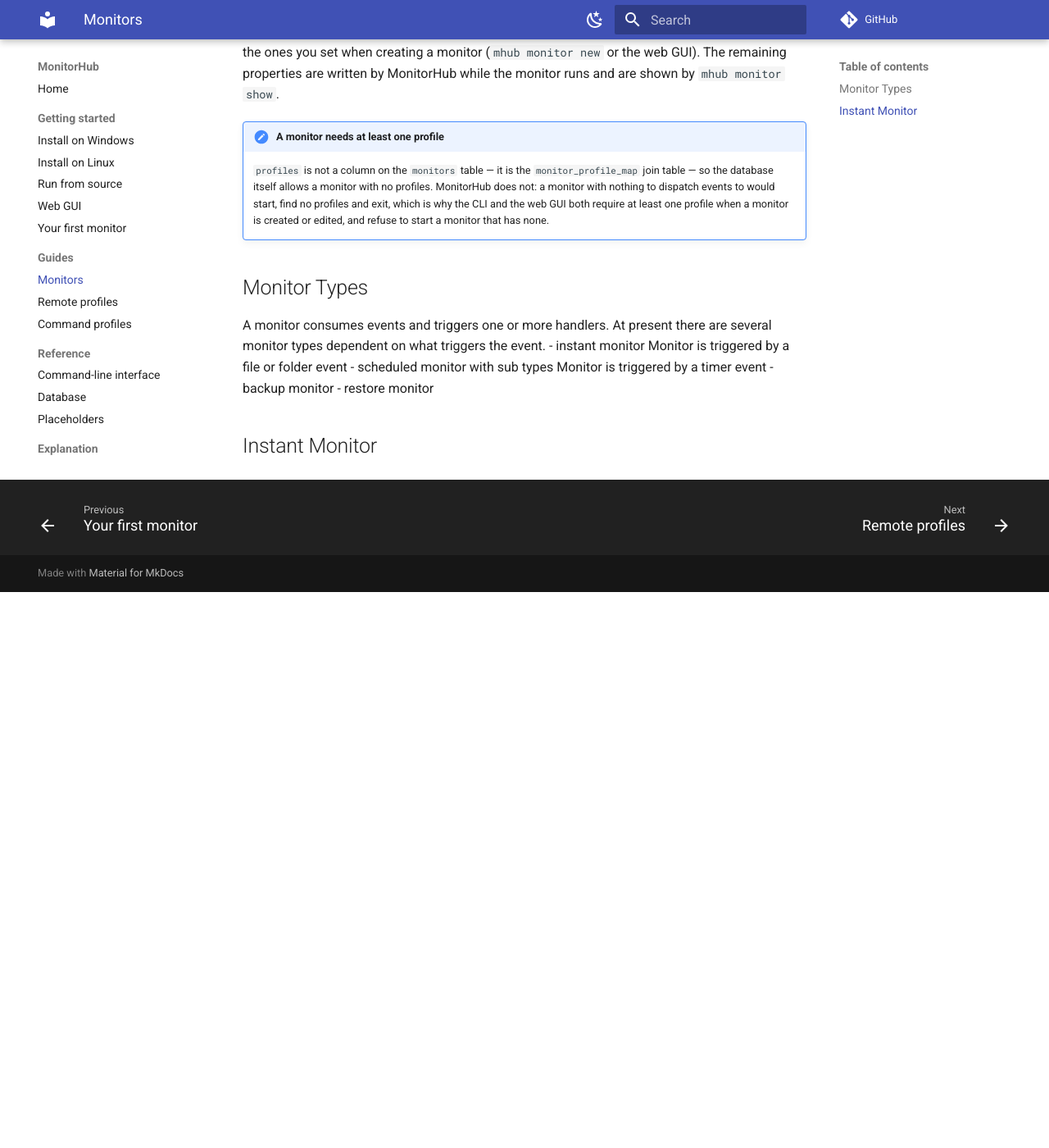
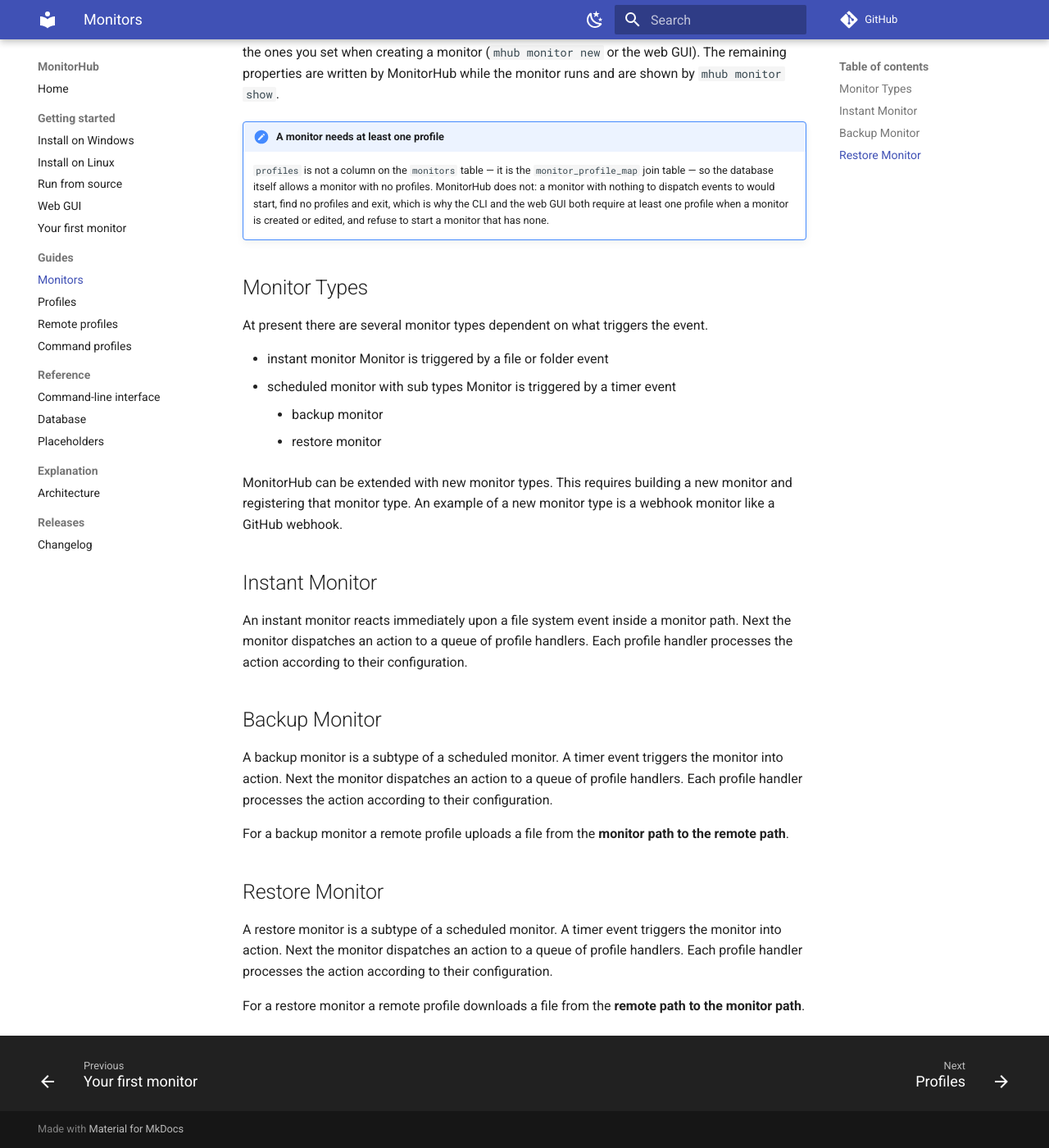
Before and after one commit to Transparent-Systems/monitorhub, an MkDocs documentation site: the page built from docs/guides/monitors.md, in a window 1280 px wide and 1400 px high, scrolled down 893 px. Shown: the whole window at 82% size. Built offline with MkDocs 1.6.1 and Material for MkDocs 9.7.7, drawn with Linux system fonts in a browser that asks for light colours; comment, search, counter and statistics services are not loaded; before the commit the page ends 1615 px from its top, so only the background shows below that.

Commit message:
Added profiles document

```diff
--- a/docs/guides/monitors.md
+++ b/docs/guides/monitors.md
@@ -32,8 +32,8 @@
 
 ## Monitor Types
 
-A monitor consumes events and triggers one or more handlers.
 At present there are several monitor types dependent on what triggers the event.
+
 - instant monitor
     Monitor is triggered by a file or folder event
 - scheduled monitor with sub types
@@ -41,5 +41,20 @@
     - backup monitor
     - restore monitor
 
+MonitorHub can be extended with new monitor types. This requires building a new monitor and registering that monitor type. An example of a new monitor type is a webhook monitor like a GitHub webhook.
 
 ## Instant Monitor
+An instant monitor reacts immediately upon a file system event inside a monitor path.
+Next the monitor dispatches an action to a queue of profile handlers. Each profile handler processes the action according to their configuration.
+
+## Backup Monitor
+A backup monitor is a subtype of a scheduled monitor. A timer event triggers the monitor into action.
+Next the monitor dispatches an action to a queue of profile handlers. Each profile handler processes the action according to their configuration.
+
+For a backup monitor a remote profile uploads a file from the **monitor path to the remote path**.
+
+## Restore Monitor
+A restore monitor is a subtype of a scheduled monitor. A timer event triggers the monitor into action.
+Next the monitor dispatches an action to a queue of profile handlers. Each profile handler processes the action according to their configuration.
+
+For a restore monitor a remote profile downloads a file from the **remote path to the monitor path**.
--- a/mkdocs.yml
+++ b/mkdocs.yml
@@ -71,6 +71,7 @@
       - Your first monitor: getting-started/first-monitor.md
   - Guides:
       - Monitors: guides/monitors.md
+      - Profiles: guides/profiles.md
       - Remote profiles: guides/remote-profiles.md
       - Command profiles: guides/command-profiles.md
   - Reference:
```
Also changed, not shown: docs/guides/profiles.md (added, +41 -0 lines).
